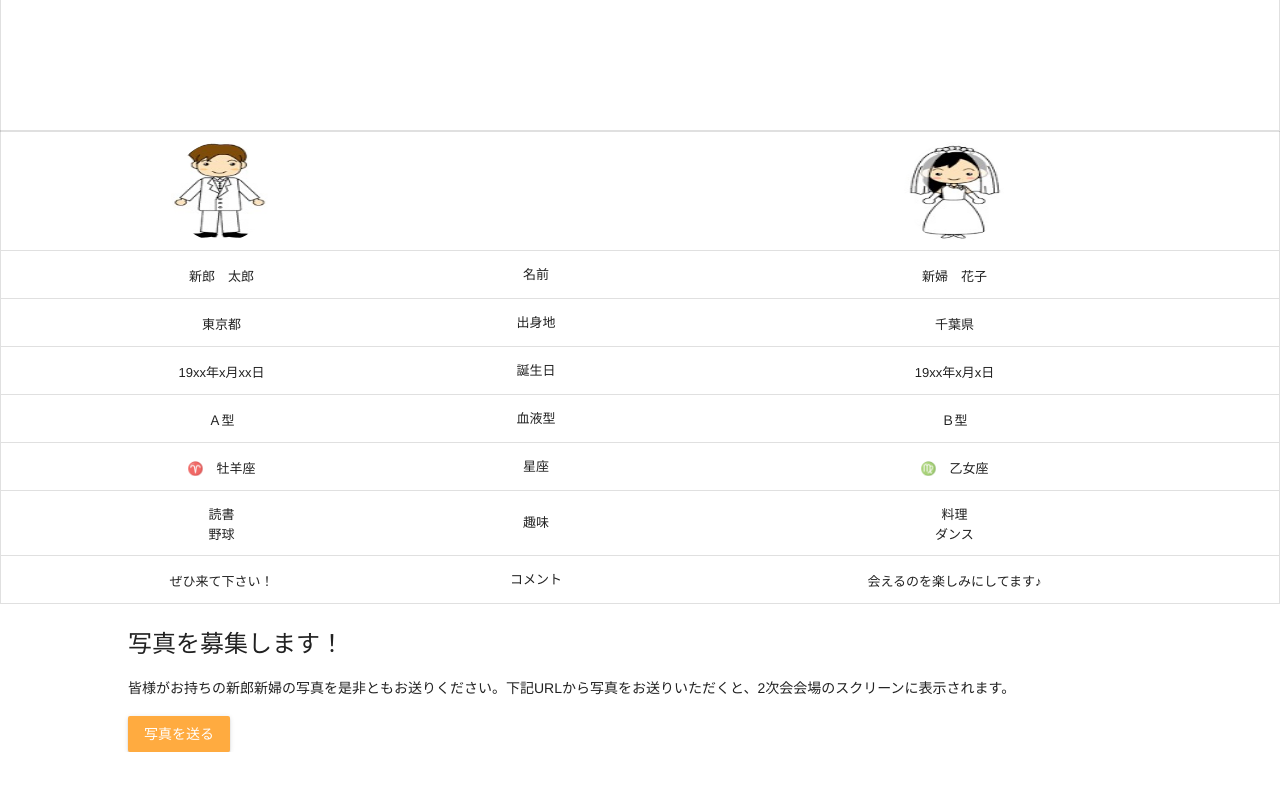
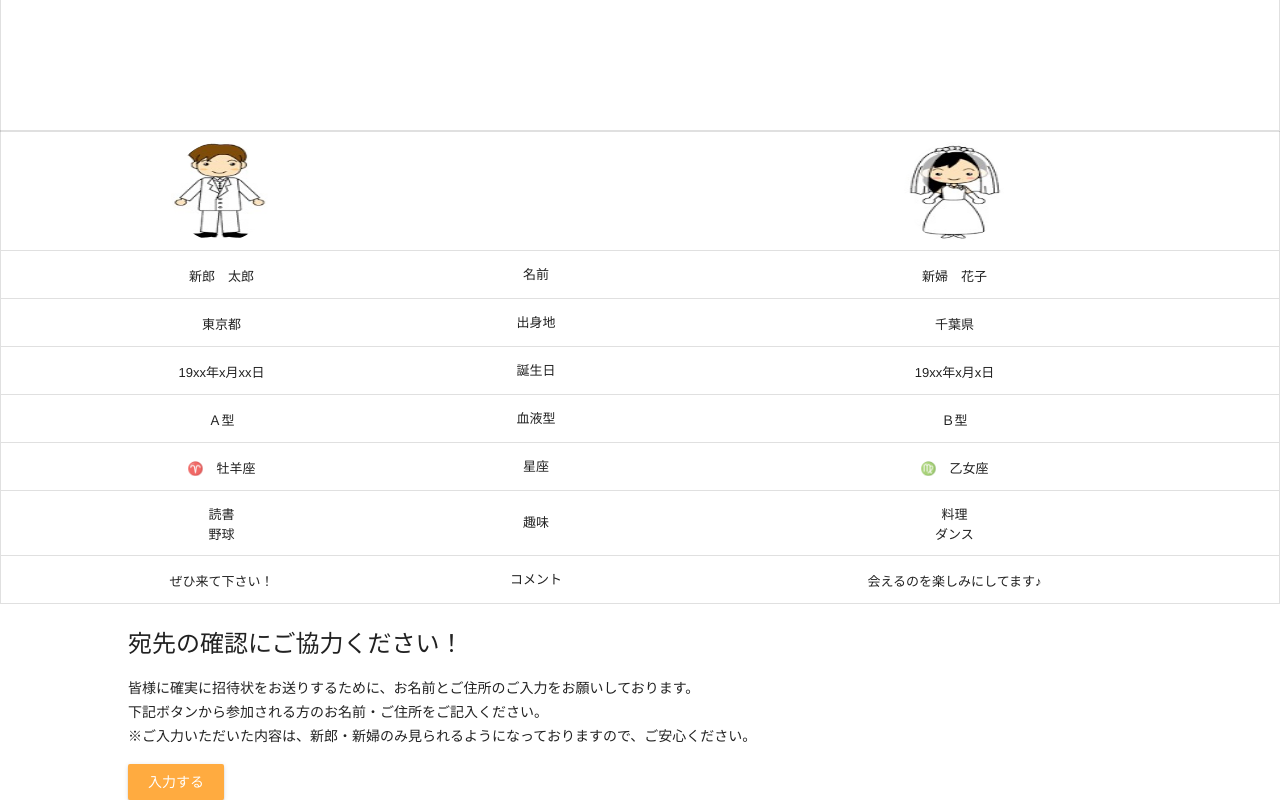
Before and after one commit to noconozo/noconozo.github.io, a plain HTML site: page wedding_mod/index.html in a window 1280 px wide. Shown: the part 1547-2347 px from the top of the page. Before the commit the page ends 2299 px from the top, so only its background shows below. Drawn offline with nearby package versions, Linux system fonts and the light colour scheme; some packages are replaced by stand-ins of ours.

Commit message:
サービス変更
写真共有サービスから宛先確認サービスへ変更

```diff
--- a/wedding_mod/index.html
+++ b/wedding_mod/index.html
@@ -18,7 +18,7 @@
         <a href="#invitation-tab" class="mdl-layout__tab is-active">Invitation</a>
         <a id="accessTab" href="#access-tab" class="mdl-layout__tab">Access</a>
         <a href="#profile-tab" class="mdl-layout__tab">Profile</a>
-        <a href="#picture-tab" class="mdl-layout__tab">Picture</a>
+        <a href="#address_tab" class="mdl-layout__tab">Address</a>
       </div>
     </header>
     <main class="mdl-layout__content">
@@ -160,12 +160,15 @@
           </table>
         </div>
       </section>
-      <section class="mdl-layout__tab-panel" id="picture-tab">
+      <section class="mdl-layout__tab-panel" id="address_tab">
         <div class="page-content">
           <div class="text-container">
-            <h4>写真を募集します！</h4>
-            <p>皆様がお持ちの新郎新婦の写真を是非ともお送りください。下記URLから写真をお送りいただくと、2次会会場のスクリーンに表示されます。</p>
-            <a href="https://wedding.herokuapp.com/" target="_blank" class="mdl-button mdl-js-button mdl-button--raised mdl-js-ripple-effect mdl-button--accent">写真を送る</a>
+            <h4>宛先の確認にご協力ください！</h4>
+            <p>皆様に確実に招待状をお送りするために、お名前とご住所のご入力をお願いしております。<br>
+               下記ボタンから参加される方のお名前・ご住所をご記入ください。<br>
+               ※ご入力いただいた内容は、新郎・新婦のみ見られるようになっておりますので、ご安心ください。
+            </p>
+            <a href="sample.html" target="_blank" class="mdl-button mdl-js-button mdl-button--raised mdl-js-ripple-effect mdl-button--accent">入力する</a>
           </div>
         </div>
       </section>
--- a/wedding_mod/styles/index.css
+++ b/wedding_mod/styles/index.css
@@ -151,7 +151,7 @@
   }
 }
 
-#picture-tab .text-container {
+#address_tab .text-container {
   padding-left: 10%;
   padding-right: 10%;
 }
```
Also changed, not shown: wedding_mod/sample.html (added, +17 -0 lines), wedding_mod/images/sample.png (added).
